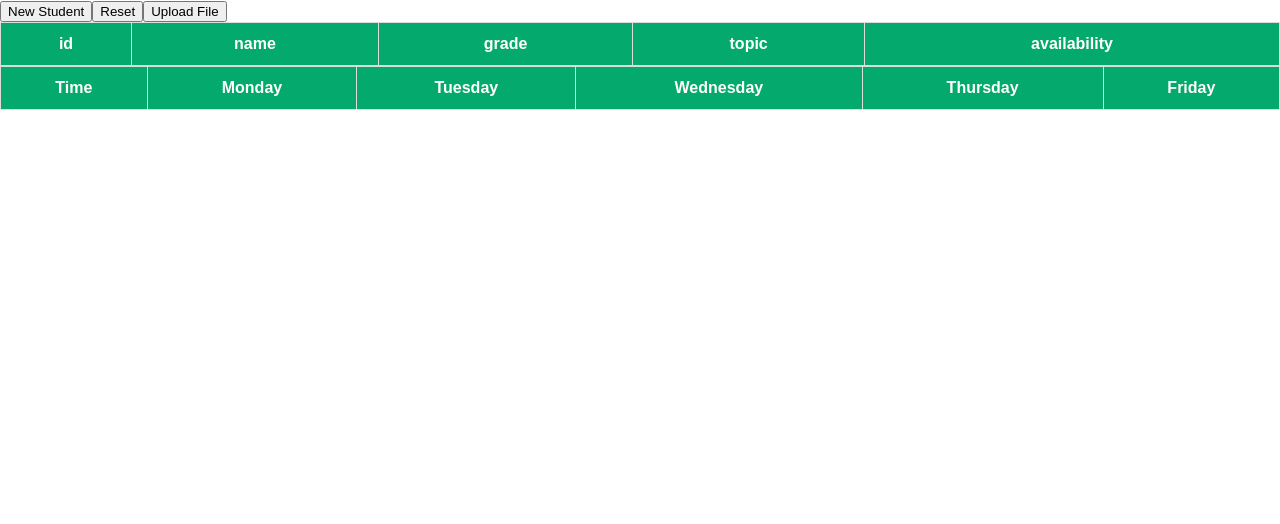
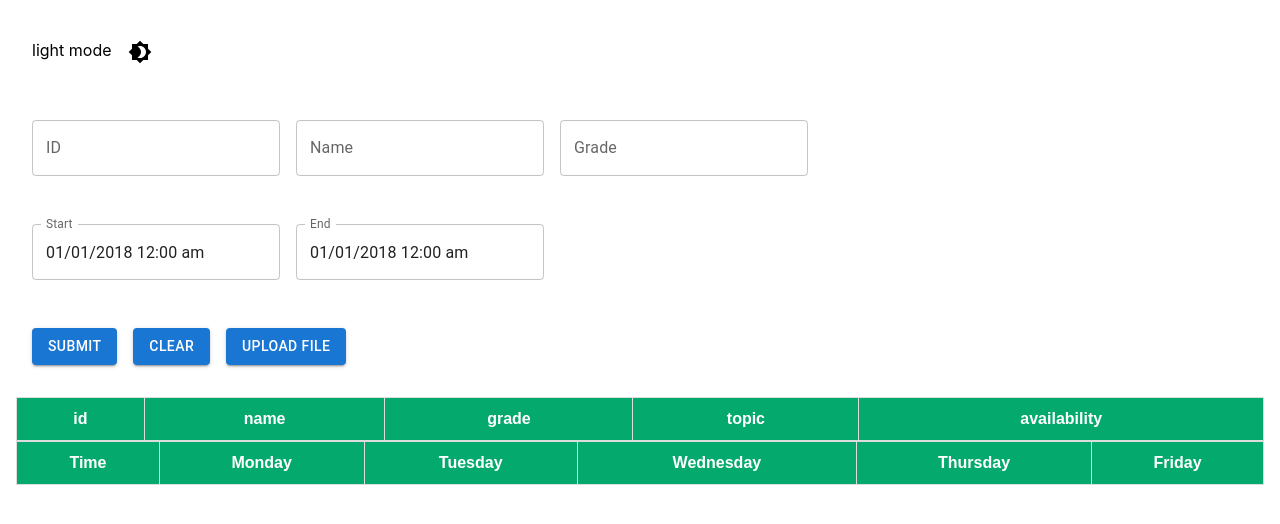
Before and after one commit to ncardenas/scheduler, a React (Create React App) app: page / in a window 1280 px wide. Shown: the top 524 px of the page. Built offline with nearby package versions, Linux system fonts and the light colour scheme.

Commit message:
Updated to use MUI for the form

```diff
--- a/src/App.js
+++ b/src/App.js
@@ -1,19 +1,66 @@
-import React, { useEffect, useState } from 'react'
+import React, { useState } from 'react'
+import Grid from "@mui/material/Grid";
 
 import Time from './Time'
 import Student from './Student'
 import Schedule from './Schedule'
-import Form from './Form'
+import { GradeField, IDField, NameField } from './component/Fields';
+import { SubmitButton, UploadFileButton, ClearButton } from './component/Buttons';
+import { DateSelect } from './component/DateSelect';
+
 import { doSchedule } from'./scheduler'
 import ScheduleTable from './ScheduleTable/ScheduleTable'
 import StudentTable from './StudentTable/StudentTable'
 
+import IconButton from '@mui/material/IconButton';
+import { useTheme, ThemeProvider, createTheme } from '@mui/material/styles';
+import CssBaseline from '@mui/material/CssBaseline';
+import Brightness4Icon from '@mui/icons-material/Brightness4';
+import Brightness7Icon from '@mui/icons-material/Brightness7';
+
+const ColorModeContext = React.createContext({ toggleColorMode: () => {} });
+
 function App() {
+    const [mode, setMode] = React.useState('light');
+    const colorMode = React.useMemo(
+      () => ({
+        toggleColorMode: () => {
+          setMode((prevMode) => (prevMode === 'light' ? 'dark' : 'light'));
+        },
+      }),
+      [],
+    );
+
+    const theme = React.useMemo(
+      () =>
+        createTheme({
+          palette: {
+            mode,
+          },
+        }),
+      [mode],
+    );
+
+    return (
+      <ColorModeContext.Provider value={colorMode}>
+        <ThemeProvider theme={theme}>
+          <MyApp />
+        </ThemeProvider>
+      </ColorModeContext.Provider>
+    );
+}
+
+function MyApp() {
+    const theme = useTheme();
+    const colorMode = React.useContext(ColorModeContext);
+
     const initStudents = []
     const initSchedule = new Schedule()
+    const [name, setName] = useState('')
+    const [id, setID] = useState('')
+    const [grade, setGrade] = useState('')
     const [students, setStudents] = useState(initStudents)
     const [schedule, setSchedule] = useState(initSchedule)
-    const [newStudent, setNewStudent] = useState(false)
 
     function convertDay(data) {
         if (!data) return []
@@ -66,7 +113,7 @@ function App() {
         return data.map(item => new Student(item.id, item.name, item.grade, item.topic, item.availability))
     }
 
-    async function uploadFile () {
+    async function uploadFile() {
         // const file_name = await window.api.openDialog()
         const file_name = 'test/data/MOCK_DATA2.csv'
         const raw_data = await window.api.parseCSV(file_name)
@@ -77,9 +124,14 @@ function App() {
         scheduleNow(unscheduled_students)
     }
 
-    function reset () {
+    function handleClear() {
         setStudents(initStudents)
         setSchedule(initSchedule)
+    }
+
+    const handleSubmit = () => {
+        // TODO: Save Student Data
+        console.log('submit hit')
     }
 
     function scheduleNow(unscheduled_students) {
@@ -99,22 +151,34 @@ function App() {
     }
 
     return (
-        <div>
-            {newStudent?
-            <div>
-                <button onClick={()=>setNewStudent(false)}>Back</button>
-                <Form setStudents={setStudents} />
-            </div>
-            :
-            <div>
-                <button onClick={()=>setNewStudent(true)}>New Student</button>
-                <button onClick={reset}>Reset</button>
-                <button onClick={uploadFile}>Upload File</button>
+        <Grid container>
+            <Grid container margin={2} spacing={2}>
+                <Grid item>
+                    {theme.palette.mode} mode
+                    <IconButton sx={{ ml: 1 }} onClick={colorMode.toggleColorMode} color="inherit">
+                    {theme.palette.mode === 'dark' ? <CssBaseline /> : <Brightness4Icon />}
+                    </IconButton>
+                </Grid>
+            </Grid>
+            <Grid container margin={2} spacing={2}>
+                <IDField handleInputChange={setID}/>
+                <NameField handleInputChange={setName}/>
+                <GradeField handleInputChange={setGrade}/>
+            </Grid>
+            <Grid container margin={2} spacing={2}>
+                <DateSelect text='Start'/>
+                <DateSelect text='End'/>
+            </Grid>
+            <Grid container margin={2} spacing={2}>
+                <SubmitButton handleSubmit={handleSubmit}/>
+                <ClearButton handleClear={handleClear}/>
+                <UploadFileButton handleUploadFile={uploadFile}/>
+            </Grid>
+            <Grid container margin={2} spacing={2}>
                 <StudentTable students={students} />
                 <ScheduleTable schedule={schedule}/>
-            </div>
-            }
-        </div>
+            </Grid>
+        </Grid>
     )
 }
 
--- /dev/null
+++ b/src/component/Buttons.tsx
@@ -0,0 +1,26 @@
+import Grid from "@mui/material/Grid";
+import Button from "@mui/material/Button";
+
+export const SubmitButton = ({ handleSubmit }) => (
+    <Grid item>
+        <Button variant="contained" color="primary" type="submit" onClick={handleSubmit}>
+            Submit
+        </Button>
+    </Grid>
+)
+
+export const ClearButton = ({ handleClear }) => (
+    <Grid item>
+        <Button variant="contained" color="primary" onClick={handleClear}>
+            Clear
+        </Button>
+    </Grid>
+)
+
+export const UploadFileButton = ({ handleUploadFile }) => (
+    <Grid item>
+        <Button variant="contained" color="primary" onClick={handleUploadFile}>
+            Upload File
+        </Button>
+    </Grid>
+)
--- /dev/null
+++ b/src/component/DateSelect.tsx
@@ -0,0 +1,23 @@
+import React, { useState } from "react"
+import { AdapterDateFns } from '@mui/x-date-pickers/AdapterDateFns';
+import { DateTimePicker } from '@mui/x-date-pickers';
+import { LocalizationProvider } from '@mui/x-date-pickers/LocalizationProvider';
+import TextField from '@mui/material/TextField';
+import Grid from "@mui/material/Grid";
+
+export const DateSelect = ({text}) => {
+    const [selectedDate, handleDateChange] = useState(new Date("2018-01-01T00:00:00.000Z"));
+
+    return (
+        <Grid item>
+            <LocalizationProvider dateAdapter={AdapterDateFns}>
+                <DateTimePicker
+                renderInput={(props) => <TextField {...props} />}
+                    label={text}
+                    value={selectedDate}
+                    onChange={handleDateChange}
+                />
+            </LocalizationProvider>
+        </Grid>
+    )
+}
--- /dev/null
+++ b/src/component/Fields.tsx
@@ -0,0 +1,43 @@
+import TextField from "@mui/material/TextField";
+import Grid from "@mui/material/Grid";
+
+export const IDField = (handleInputChange: Function) => {
+    return (
+        <Grid item>
+            <TextField
+                id="id-field"
+                name="ID"
+                label="ID"
+                type="text"
+                onChange={() => handleInputChange()}
+            />
+        </Grid>
+    )
+}
+export const NameField = (handleInputChange: Function) => {
+    return (
+    <Grid item>
+        <TextField
+            id="name-input"
+            name="name"
+            label="Name"
+            type="text"
+            onChange={() => handleInputChange()}
+        />
+    </Grid>
+    )
+}
+
+export const GradeField = (handleInputChange: Function) => {
+    return (
+        <Grid item>
+            <TextField
+                id="grade-input"
+                name="grade"
+                label="Grade"
+                type="number"
+                onChange={() => handleInputChange()}
+            />
+        </Grid>
+    )
+}
```
Also changed, not shown: package.json (+6 -5 lines), src/Form2.tsx (added, +65 -0 lines), 1 other file (tests, documents, lock files or other folders).
